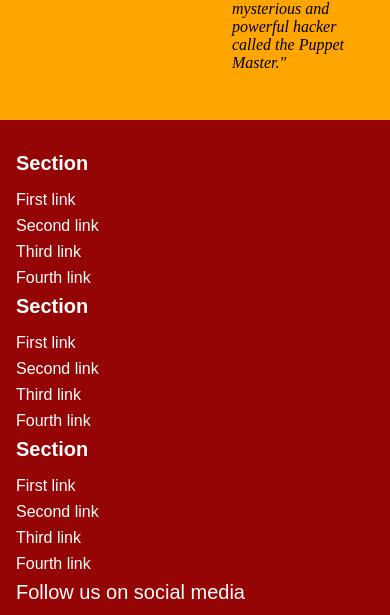
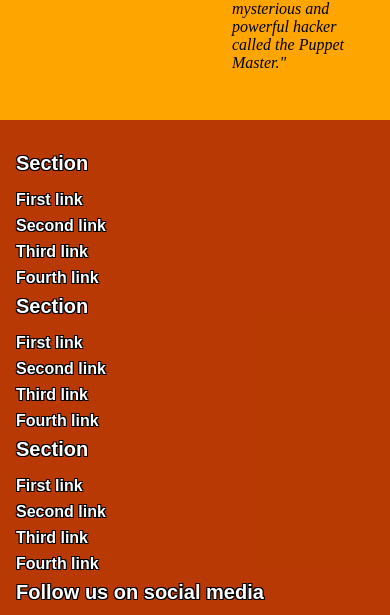
Before and after one commit to cciglesiasmartinez/actividad1-interfacesweb, a plain HTML site: page index.html in a window 390 px wide. Shown: the part 448-1063 px from the top of the page. Drawn offline with Linux system fonts and the light colour scheme.

Commit message:
Styling minor adjustments.,

```diff
--- a/css/styles.css
+++ b/css/styles.css
@@ -9,7 +9,7 @@
     --title-font: arial;
     --p-font: serif;
     --header-background-color: #990c0c ;
-    --top-footer-background-color: #950505;
+    --top-footer-background-color: #950505ab;
     --bottom-footer-background-color: #640a0a;
     --body-background-color: #fcfcfc;
 }
@@ -217,6 +217,12 @@ body {
 .footer-list li {
     padding-bottom: 0.5rem;
     font-size: 1rem;
+    text-shadow:
+    -1px -1px 0 black,
+     1px -1px 0 black,
+    -1px  1px 0 black,
+     1px  1px 0 black;
+    font-weight: bolder;
 }
 
 .bottom-footer-list {
@@ -270,6 +276,12 @@ body {
     font-size: 1.25rem;
     color: white;
     font-family: var(--title-font);
+    text-shadow:
+    -1px -1px 0 black,
+     1px -1px 0 black,
+    -1px  1px 0 black,
+     1px  1px 0 black;
+    font-weight: bolder;
 }
 
 
```
